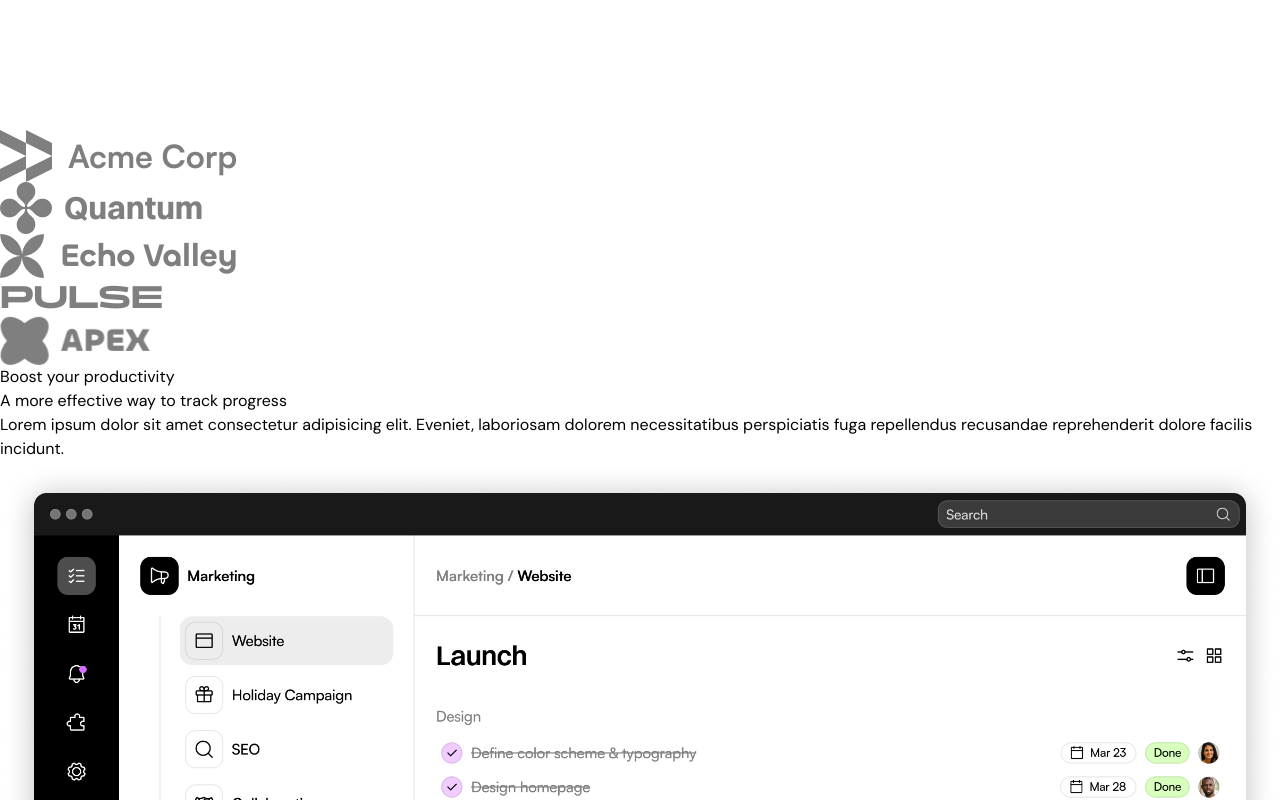
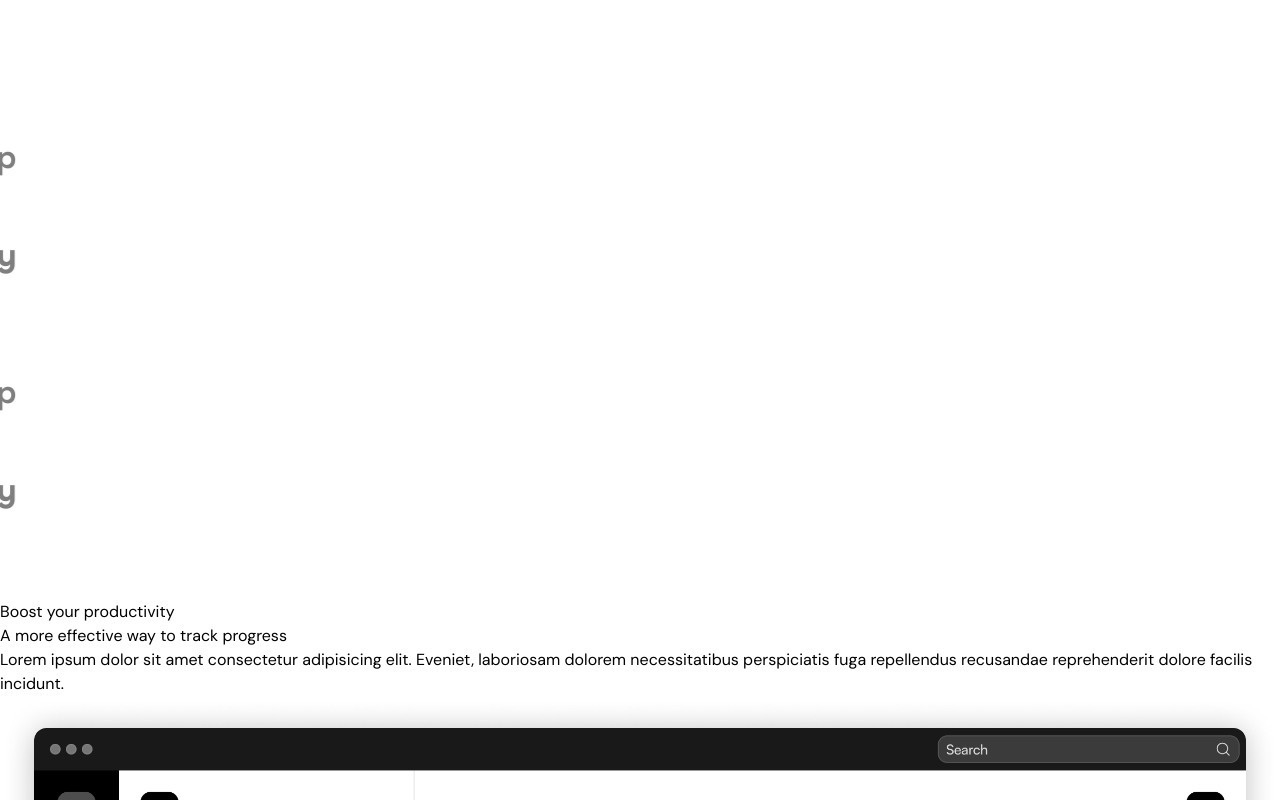
Before and after one commit to KiranNepali/landing-page-saas, a Next.js app: page / in a window 1280 px wide. Shown: the part 4658-5458 px from the top of the page. Built offline with nearby package versions, Linux system fonts and the light colour scheme.

Commit message:
add animation on logo ticker section

```diff
--- a/src/sections/LogoTicker.tsx
+++ b/src/sections/LogoTicker.tsx
@@ -1,9 +1,12 @@
+"use client";
+
 import acmeLogo from "@/assets/logo-acme.png";
 import quantumLogo from "@/assets/logo-quantum.png";
 import echoLogo from "@/assets/logo-echo.png";
 import pulseLogo from "@/assets/logo-pulse.png";
 import apexLogo from "@/assets/logo-apex.png";
 import Image from "next/image";
+import { motion } from "framer-motion";
 
 export const LogoTicker = () => {
   return (
@@ -11,13 +14,71 @@
       <div className="py-8 md:py-12 bg-white">
         <div className="container">
           <div className="flex overflow-hidden [mask-image:linear-gradient(to_right,transparent,black,transparent)]">
-            <div className="flex gap-14 flex-none">
-            <Image src={acmeLogo} alt="Acme Logo" className="logo-ticker-image" />
-            <Image src={quantumLogo} alt="Quantum Logo" className="logo-ticker-image" />
-            <Image src={echoLogo} alt="Echo Logo" className="logo-ticker-image" />
-            <Image src={pulseLogo} alt="Pulse Logo" className="logo-ticker-image" />
-            <Image src={apexLogo} alt="Apex Logo" className="logo-ticker-image" />
-          </div>
+            <motion.div
+              className="flex gap-14 pr-14 flex-none"
+              animate={{
+                translateX: "-50%",
+              }}
+              transition={{
+                duration: 20,
+                repeat: Infinity,
+                ease: "linear",
+                repeatType:"loop"
+              }}
+            >
+              <Image
+                src={acmeLogo}
+                alt="Acme Logo"
+                className="logo-ticker-image"
+              />
+              <Image
+                src={quantumLogo}
+                alt="Quantum Logo"
+                className="logo-ticker-image"
+              />
+              <Image
+                src={echoLogo}
+                alt="Echo Logo"
+                className="logo-ticker-image"
+              />
+              <Image
+                src={pulseLogo}
+                alt="Pulse Logo"
+                className="logo-ticker-image"
+              />
+              <Image
+                src={apexLogo}
+                alt="Apex Logo"
+                className="logo-ticker-image"
+              />
+
+              {/* second set of logos for animation  */}
+              <Image
+                src={acmeLogo}
+                alt="Acme Logo"
+                className="logo-ticker-image"
+              />
+              <Image
+                src={quantumLogo}
+                alt="Quantum Logo"
+                className="logo-ticker-image"
+              />
+              <Image
+                src={echoLogo}
+                alt="Echo Logo"
+                className="logo-ticker-image"
+              />
+              <Image
+                src={pulseLogo}
+                alt="Pulse Logo"
+                className="logo-ticker-image"
+              />
+              <Image
+                src={apexLogo}
+                alt="Apex Logo"
+                className="logo-ticker-image"
+              />
+            </motion.div>
           </div>
         </div>
       </div>
```
